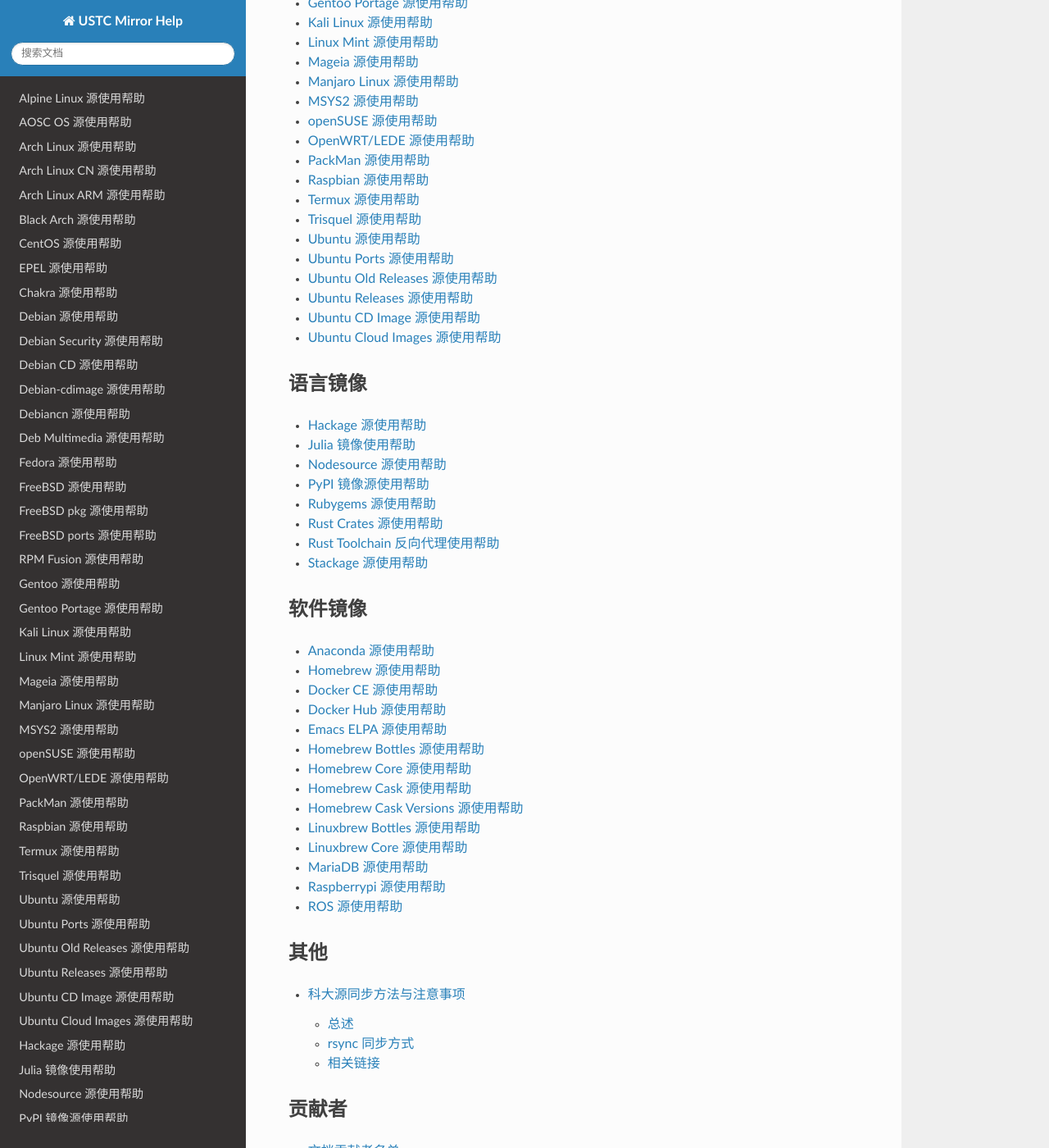
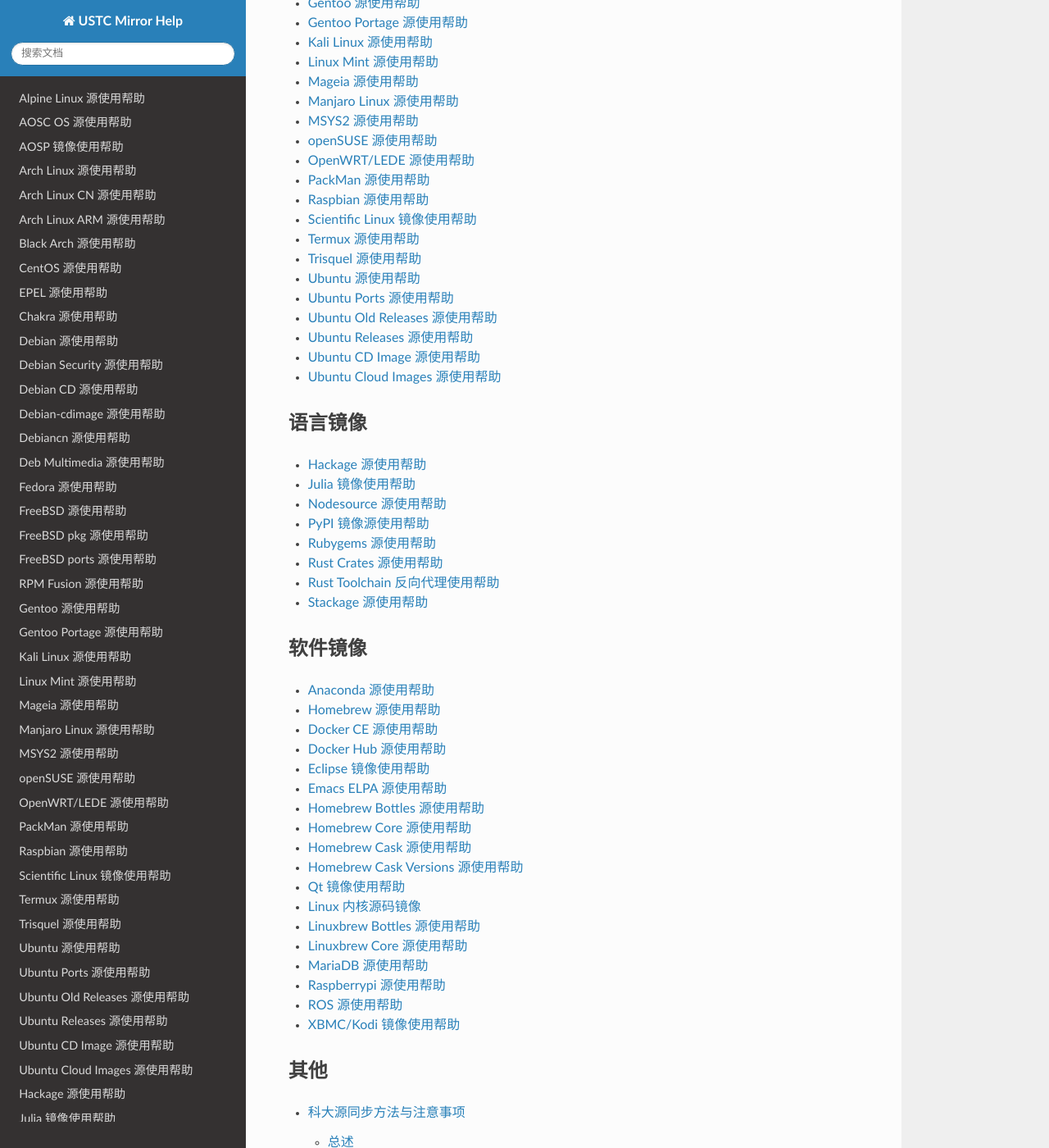
Before and after one commit to ustclug/mirrorhelp, a Sphinx documentation site: the page built from source/index.rst, in a window 1280 px wide and 1400 px high, scrolled down 731 px. Shown: the whole window at 82% size. Built offline with Sphinx 7.4.7 and the Read the Docs theme 2.0.0, drawn with Linux system fonts in a browser that asks for light colours; pages that are not in the unit, such as notebooks, are missing from menus; part of the change alters nothing that is shown.

```diff
--- /dev/null
+++ b/source/aosp.rst
@@ -0,0 +1,137 @@
+=================
+AOSP 镜像使用帮助
+=================
+
+初始同步方法 1
+==============
+
+第一次同步数据量特别大，如果网络不稳定，中间失败就要从头再来了。所以我们提供了打包的
+AOSP 镜像，为一个 tar 包，大约 100G（单文件
+100G，注意你的磁盘格式要支持）。这样你 就可以通过 HTTP(S)
+的方式下载，该方法支持断点续传。
+
+下载地址 https://mirrors.ustc.edu.cn/aosp-monthly/
+
+请注意对比 checksum。
+
+然后根据下文 已有仓库如何改用科大源 的方法更改同步地址。
+
+解压后用命令 repo sync 就可以把代码都 checkout 出来。
+
+Note: tar 包为定时从 https://mirrors.tuna.tsinghua.edu.cn/aosp-monthly/
+下载。
+
+初始同步方法 2
+==============
+
+按照 Google 官方教程 https://source.android.com/source/downloading.html
+
+将 ``https://android.googlesource.com/platform/manifest`` 替换为
+``git://mirrors.ustc.edu.cn/aosp/platform/manifest`` 。
+
+具体做法摘录如下：
+
+首先下载 repo 工具。
+
+::
+
+   mkdir ~/bin
+   PATH=~/bin:$PATH
+   curl https://storage.googleapis.com/git-repo-downloads/repo > ~/bin/repo
+   ## 如果上述 URL 不可访问，可以用下面的：
+   ## curl -sSL  'https://gerrit-googlesource.proxy.ustclug.org/git-repo/+/master/repo?format=TEXT' |base64 -d > ~/bin/repo
+   chmod a+x ~/bin/repo
+
+然后建立一个工作目录（名字任意）
+
+::
+
+   mkdir WORKING_DIRECTORY
+   cd WORKING_DIRECTORY
+
+初始化仓库：
+
+::
+
+   repo init -u git://mirrors.ustc.edu.cn/aosp/platform/manifest
+   ## 如果提示无法连接到 gerrit.googlesource.com，可以编辑 ~/bin/repo，把 REPO_URL 一行替换成下面的：
+   ## REPO_URL = 'https://gerrit-googlesource.proxy.ustclug.org/git-repo'
+
+如果需要某个特定的 Android 版本（`Android 版本列表`_）：
+
+::
+
+   repo init -u git://mirrors.ustc.edu.cn/aosp/platform/manifest -b android-4.0.1_r1
+
+同步源码树（以后只需执行这条命令来同步）：
+
+::
+
+   repo sync
+
+已有仓库如何改用科大源
+======================
+
+如果您已经从官方同步了 AOSP 仓库，现在希望使用科大的 AOSP 仓库，请修改
+``.repo/manifests.git/config`` ，将
+
+::
+
+   url = https://android.googlesource.com/platform/manifest
+
+修改成
+
+::
+
+   url = git://mirrors.ustc.edu.cn/aosp/platform/manifest
+
+即可。
+
+通过 HTTP 协议同步
+============================
+
+如果由于某种原因不能通过 git 协议同步，请修改
+``.repo/manifests.git/config`` ，将
+
+::
+
+   url = git://mirrors.ustc.edu.cn/aosp/platform/manifest
+
+修改成
+
+::
+
+   url = http://mirrors.ustc.edu.cn/aosp/platform/manifest
+
+不推荐使用 HTTP 协议同步，因为 HTTP 服务器不支持 ``repo sync`` 的
+``--depth`` 选项，可能导致部分仓库同步失败。
+
+通过 HTTP 同步过程中可能提示 clone.bundle 404
+错误，这是正常现象，可以忽略。
+
+说明
+====
+
+1. 本镜像每天凌晨 04:30
+   同步一次。同步可能需要较长时间，因此使用本镜像时建议避开凌晨 04:30 ～
+   06:00 这段时间。
+
+2. 由于硬盘 I/O 资源有限，Git 服务器每 IP 限制 5 个并发连接。
+   ``repo sync`` 命令默认使用 4 个并发连接，请勿使用 ``-j``
+   参数增加并发连接数。
+
+附录：Brillo
+============
+
+Brillo 项目的代码托管在 AOSP 项目中，Mirrors 镜像的是整个 AOSP
+项目，所以自然也能从本镜像下载 Brillo 项目代码。
+
+参考 Brillo 官方文档
+https://developers.google.com/brillo/docs/reference/downloads
+进行下载，将其中源码 manifest 地址 改为
+``git://mirrors.ustc.edu.cn/aosp/brillo/manifest`` 。 即：
+
+``repo init`` 时，使用
+``repo init -u git://mirrors.ustc.edu.cn/aosp/brillo/manifest -b master``
+
+.. _Android 版本列表: https://source.android.com/source/build-numbers.html#source-code-tags-and-builds
--- /dev/null
+++ b/source/eclipse.rst
@@ -0,0 +1,30 @@
+====================
+Eclipse 镜像使用帮助
+====================
+
+使用科大镜像更新插件
+--------------------
+
+以 Luna 为例，点击 ``Help`` → ``Install New Software...`` →
+``Available Software Sites`` 可以看到所有的更新源，将其中的
+``download.eclipse.org`` 全部替换成 ``mirrors.ustc.edu.cn/eclipse``
+即可。
+
+基本配置
+--------
+
+Vim-like 快捷键绑定
+===================
+
+详见 http://vrapper.sourceforge.net/home/
+
+离线 Java API
+=============
+
+详见
+http://stackoverflow.com/questions/4664007/off-line-java-api-documentation-in-eclipse
+
+参考资料
+--------
+
+http://www.webupd8.org/2014/03/how-to-install-oracle-java-8-in-debian.html
--- a/source/index.rst
+++ b/source/index.rst
@@ -9,6 +9,7 @@ USTC Mirror Help
 
    alpine
    anthon
+   aosp
    archlinux
    archlinuxcn
    archlinuxarm
@@ -38,6 +39,7 @@ USTC Mirror Help
    openwrt
    packman
    raspbian
+   scientificlinux
    termux
    trisquel
    ubuntu
@@ -73,16 +75,20 @@ USTC Mirror Help
    brew.git
    docker-ce
    dockerhub
+   eclipse
    elpa
    homebrew-bottles
    homebrew-core.git
    homebrew-cask.git
    homebrew-cask-versions.git
+   qtproject
+   linux.git
    linuxbrew-bottles
    linuxbrew-core.git
    mariadb
    raspberrypi
    ros
+   xbmc
 
 其他
 ----
--- /dev/null
+++ b/source/linux.git.rst
@@ -0,0 +1,17 @@
+==================
+Linux 内核源码镜像
+==================
+
+其 Git 仓库的链接为 ``git://mirrors.ustc.edu.cn/linux.git`` 与 ``https://mirrors.ustc.edu.cn/linux.git``。
+
+断点续传
+--------
+
+由于 ``git clone`` 不支持断点续传，所以可以使用支持断点续传的 ``git fetch``。一个简单的步骤如下所示，请按自己的需求酌情更改：
+
+::
+
+   mkdir linux && cd linux
+   git init
+   git fetch git://mirrors.ustc.edu.cn/linux.git
+   git checkout FETCH_HEAD
--- /dev/null
+++ b/source/qtproject.rst
@@ -0,0 +1,13 @@
+===============
+Qt 镜像使用帮助
+===============
+
+在线安装
+--------
+
+从
+http://mirrors.ustc.edu.cn/qtproject/official_releases/online_installers/
+下载在线安装器。
+
+禁用默认源，添加新源
+http://mirrors.ustc.edu.cn/qtproject/online/qtsdkrepository/linux_x64/root/qt/ （其他版本注意更改地址）
--- /dev/null
+++ b/source/scientificlinux.rst
@@ -0,0 +1,43 @@
+=============================
+Scientific Linux 镜像使用帮助
+=============================
+
+收录版本
+========
+
+6, 7
+
+使用说明
+========
+
+以 6.x 为例，下载 sl-ustc.repo 放入 ``/etc/yum.repo.d/`` 中。
+
+sl-ustc.repo:
+
+::
+
+   [sl]
+   name=Scientific Linux $releasever - $basearch - ustc.edu.cn
+   baseurl=http://mirrors.ustc.edu.cn/scientificlinux/$releasever/$basearch/os/
+   #mirrorlist=http://ftp.scientificlinux.org/linux/scientific/mirrorlist/sl-base-6.txt
+   enabled=1
+   gpgcheck=1
+   gpgkey=file:///etc/pki/rpm-gpg/RPM-GPG-KEY-sl file:///etc/pki/rpm-gpg/RPM-GPG-KEY-sl6 file:///etc/pki/rpm-gpg/RPM-GPG-KEY-cern
+
+   [sl-security]
+   name=Scientific Linux $releasever - $basearch - security updates - ustc.edu.cn
+   baseurl=http://mirrors.ustc.edu.cn/scientificlinux/$releasever/$basearch/updates/security/
+   #mirrorlist=http://ftp.scientificlinux.org/linux/scientific/mirrorlist/sl-security-6.txt
+   enabled=1
+   gpgcheck=1
+   gpgkey=file:///etc/pki/rpm-gpg/RPM-GPG-KEY-sl file:///etc/pki/rpm-gpg/RPM-GPG-KEY-sl6 file:///etc/pki/rpm-gpg/RPM-GPG-KEY-cern
+
+
+   [sl-source]
+   name=Scientific Linux $releasever - Source - ustc.edu.cn
+   baseurl=http://mirrors.ustc.edu.cn/scientificlinux/$releasever/SRPMS/
+   enabled=0
+   gpgcheck=1
+   gpgkey=file:///etc/pki/rpm-gpg/RPM-GPG-KEY-sl file:///etc/pki/rpm-gpg/RPM-GPG-KEY-sl6 file:///etc/pki/rpm-gpg/RPM-GPG-KEY-cern
+
+运行 yum makecache 生成缓存。
--- /dev/null
+++ b/source/xbmc.rst
@@ -0,0 +1,96 @@
+======================
+XBMC/Kodi 镜像使用帮助
+======================
+
+镜像目录结构
+------------
+
+| ``addons`` 官方插件库
+| ``apt`` iOS 版 Kodi 安装源
+| ``build-deps`` 编译 Kodi 依赖的其他开源项目代码
+| ``nightlies`` 与 Kodi 开发主分支同步编译的每日开发版安装包下载目录
+| ``releases`` Kodi 稳定版安装包下载目录（含 Beta 版和 RC 版）
+| ``snapshots`` Kodi 每月发布的 Alpha 版安装包下载目录
+| ``tools`` Kodi 相关的工具软件（Kora 遥控软件）
+
+Kodi 简介
+---------
+
+Kodi（前身是
+XBMC）媒体中心，是一个屡获殊荣的自由和开源的跨平台媒体播放器和用于
+HTPC（Home theater PC，家庭影院
+PC）的数字媒体娱乐中心软件。它使用遥控器作为主输入设备，针对 3
+米左右观看距离而设计的用户界面，成为适应客厅使用的媒体播放器。它的图形用户界面让用户轻按遥控，就能方便地从硬盘、光盘、局域网和互联网浏览和观看视频、图片，收听广播和音乐。Kodi
+项目由非营利的 XBMC
+基金会管理，并由分布在世界各地的志愿者参与开发。自从它于 2003
+年诞生以来，超过 500 名软件开发人员对 Kodi 作出贡献，并有 60
+名核心开发人员。另外，还有 200
+多名翻译人员在帮助它扩大影响范围，使它支持多达 72 种语言。
+
+Kodi（当时叫“Xbox Media Center”）最初是作为第一代 Xbox
+游戏机（现在已不支持）的一个媒体中心应用而开发的，而现在已经正式以原生应用运行于
+Android、Linux、Mac OS X、iOS 和 Windows
+操作系统，并支持主流的处理器架构。
+
+使用说明
+--------
+
+Kodi 安装
+=========
+
+Windows、Android 平台
+^^^^^^^^^^^^^^^^^^^^^
+
+从镜像站相应目录下载你所需要版本的安装包安装即可。
+
+Mac OSX 平台
+^^^^^^^^^^^^
+
+从镜像站相应目录下载 ``.dmg`` 磁盘镜像文件，在 OSX
+系统下装载此镜像文件后，可用鼠标将 Kodi 应用拖到“应用”文件夹即完成安装。
+
+iOS 平台
+^^^^^^^^
+
+需要先越狱，然后通过 Cydia 安装。
+
+-  第一步：在已越狱的 iPhone 手机或 iPad 主屏幕上点击 Cydia 图标
+
+-  第二步：选择“软件源 → 编辑 → 添加”
+
+-  第三步：在弹出的录入框输入
+   ``http://mirrors.ustc.edu.cn/xbmc/apt/ios/``
+
+-  第四步：点击刚增加的 teamKodi 源
+
+-  第五步：选择安装 Kodi-iOS
+
+插件库使用
+==========
+
+可以使用此镜像服务器来访问 Kodi
+官方插件库，避免因网络访问的问题而无法正常安装使用插件。需要编辑 Kodi
+安装目录中的 addons/repository.xbmc.org/addon.xml 文件。将其中所有
+``http://mirrors.kodi.tv/`` 替换为
+``http://mirrors.ustc.edu.cn/xbmc/``\ 。
+
+编译依赖项目下载
+================
+
+开发人员或者想自行从源代码编译 Kodi
+的，可以使用此镜像服务器下载依赖项目。方法是在运行 DownloadBuildDeps.bat
+批处理文件前先在命令行执行
+``SET KODI_MIRROR=http://mirrors.ustc.edu.cn/xbmc/``
+
+相关链接
+--------
+
+Kodi 链接
+
+-  Kodi 主页: http://kodi.tv/
+
+-  文档: http://kodi.wiki/
+
+-  Bug Tracker: http://trac.kodi.tv/
+
+-  源代码: https://github.com/xbmc/xbmc
```
